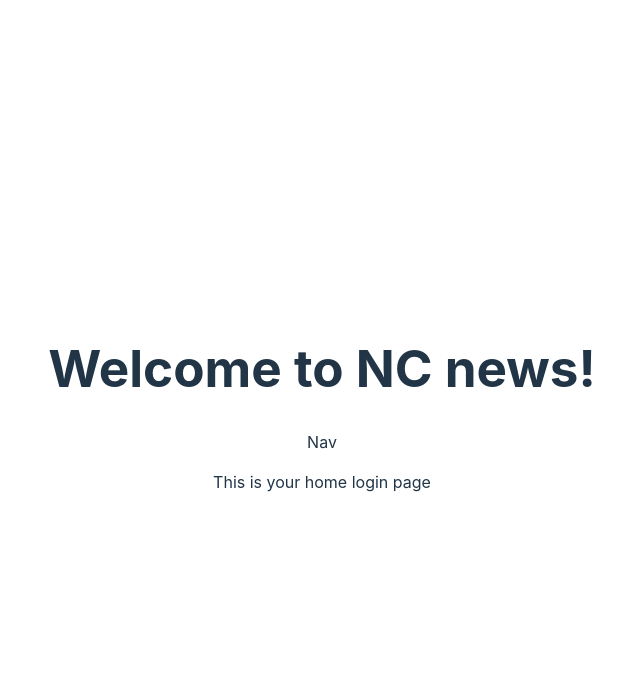
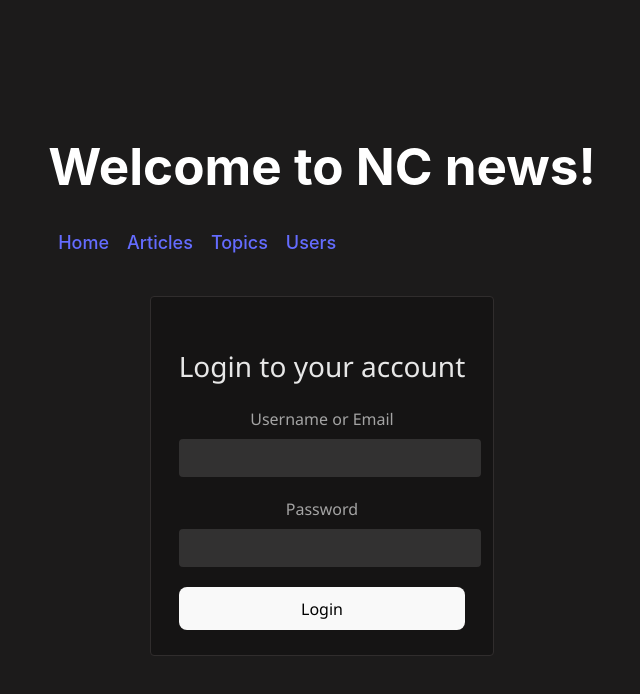
Before and after one commit to zahraakarim/fe-nc-news, a React (Vite) app: page / in a window 1280 px wide. Shown: the top 694 px of the page, without its empty margins (318-958 px from the left). Built offline with nearby package versions, Linux system fonts and the light colour scheme.

Commit message:
added a login page, still need to add validation to it but not super important right now

```diff
--- a/src/App.css
+++ b/src/App.css
@@ -13,6 +13,7 @@ li {
 
 .article-list {
   line-height: 1;
+  color: white;
 }
 
 .article-card {
@@ -25,3 +26,94 @@ li {
 .article-title {
   text-decoration: underline;
 }
+
+.nav {
+  display: flex;
+  gap: 1em;
+  font-size: 18px;
+  color: white;
+  margin: 10px;
+  text-decoration: none;
+}
+
+#main-header {
+  color: white;
+}
+
+#main {
+  width: max-content;
+  margin: 40px auto;
+  font-family: "Segoe UI", sans-serif;
+  padding: 25px 28px;
+  background: #151414;
+  border-radius: 4px;
+  border: 1px solid #302d2d;
+  animation: popup 0.4s cubic-bezier(0.68, -0.55, 0.27, 1.55);
+}
+@keyframes popup {
+  0% {
+    transform: scale(0.2);
+    opacity: 0;
+  }
+  100% {
+    transform: scale(1);
+    opacity: 1;
+  }
+}
+h2 {
+  text-align: center;
+  font-size: 28px;
+  margin-bottom: 20px;
+  font-weight: 400;
+  color: #e7e7e7;
+}
+.input-parent {
+  display: block;
+  margin-bottom: 20px;
+}
+label {
+  display: block;
+  font-size: 16px;
+  margin-bottom: 8px;
+  color: #a4a4a4;
+}
+.input-parent input {
+  padding: 10px 8px;
+  width: 100%;
+  font-size: 16px;
+  background: #323131;
+  border: none;
+  color: #c7c7c7;
+  border-radius: 4px;
+  outline: none;
+  transition: all 0.2s ease;
+}
+.input-parent input:hover {
+  background: #404040;
+}
+.input-parent input:focus {
+  box-shadow: 0px 0px 0px 1px #0087ff;
+}
+button {
+  padding: 10px 18px;
+  font-size: 15px;
+  background: #1a3969;
+  width: 100%;
+  border: none;
+  border-radius: 4px;
+  color: #f4f4f4;
+  transition: all 0.2s ease;
+}
+button:hover {
+  opacity: 0.9;
+}
+button:focus {
+  box-shadow: 0px 0px 0px 3px black;
+}
+body {
+  background: #1c1b1b;
+}
+
+#login {
+  color: black;
+}
--- a/src/Components/Article-List.jsx
+++ b/src/Components/Article-List.jsx
@@ -15,6 +15,7 @@ const ArticleList = () => {
       {articles.map((article) => {
         const topic = article.topic;
         const capitalisedTopic = topic.charAt(0).toUpperCase() + topic.slice(1);
+
         return (
           <div className="article-card">
             <li key={article.article_id}>
--- a/src/Components/Header.jsx
+++ b/src/Components/Header.jsx
@@ -1,5 +1,5 @@
 const Header = () => {
-  return <h1>Welcome to NC news!</h1>;
+  return <h1 id="main-header">Welcome to NC news!</h1>;
 };
 
 export default Header;
--- a/src/Components/Home.jsx
+++ b/src/Components/Home.jsx
@@ -1,5 +1,32 @@
+import { useNavigate } from "react-router-dom";
+
 const Home = () => {
-  return <div>This is your home login page</div>;
+  let navigate = useNavigate();
+  const handleLogin = () => {
+    let path = `/articles`;
+    navigate(path);
+  };
+  return (
+    <div id="login">
+      <form action="#!" id="main">
+        <h2>Login to your account</h2>
+
+        <div class="input-parent">
+          <label for="username">Username or Email</label>
+          <input type="text" id="username" />
+        </div>
+
+        <div class="input-parent">
+          <label for="password">Password</label>
+          <input type="password" id="password" />
+        </div>
+
+        <button id="login" type="submit" onClick={handleLogin}>
+          Login
+        </button>
+      </form>
+    </div>
+  );
 };
 
 export default Home;
--- a/src/Components/Nav-Bar.jsx
+++ b/src/Components/Nav-Bar.jsx
@@ -1,7 +1,12 @@
+import { Link } from "react-router-dom";
+
 const NavBar = () => {
   return (
-    <nav>
-      <p>Nav</p>
+    <nav className="nav">
+      <Link to="/">Home</Link>
+      <Link to="/articles">Articles</Link>
+      <Link to="/topics">Topics</Link>
+      <Link to="/users">Users</Link>
     </nav>
   );
 };
```
